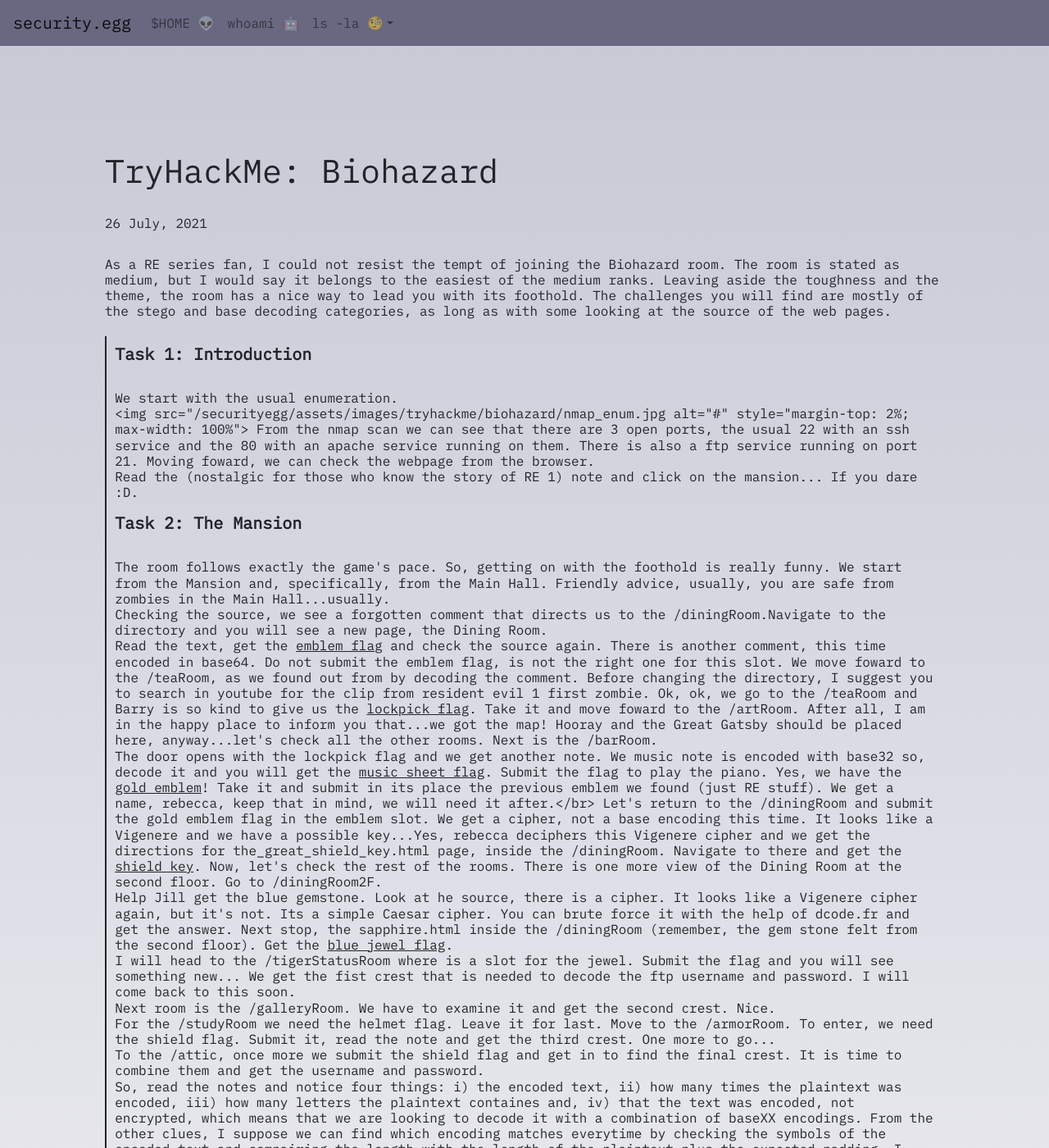
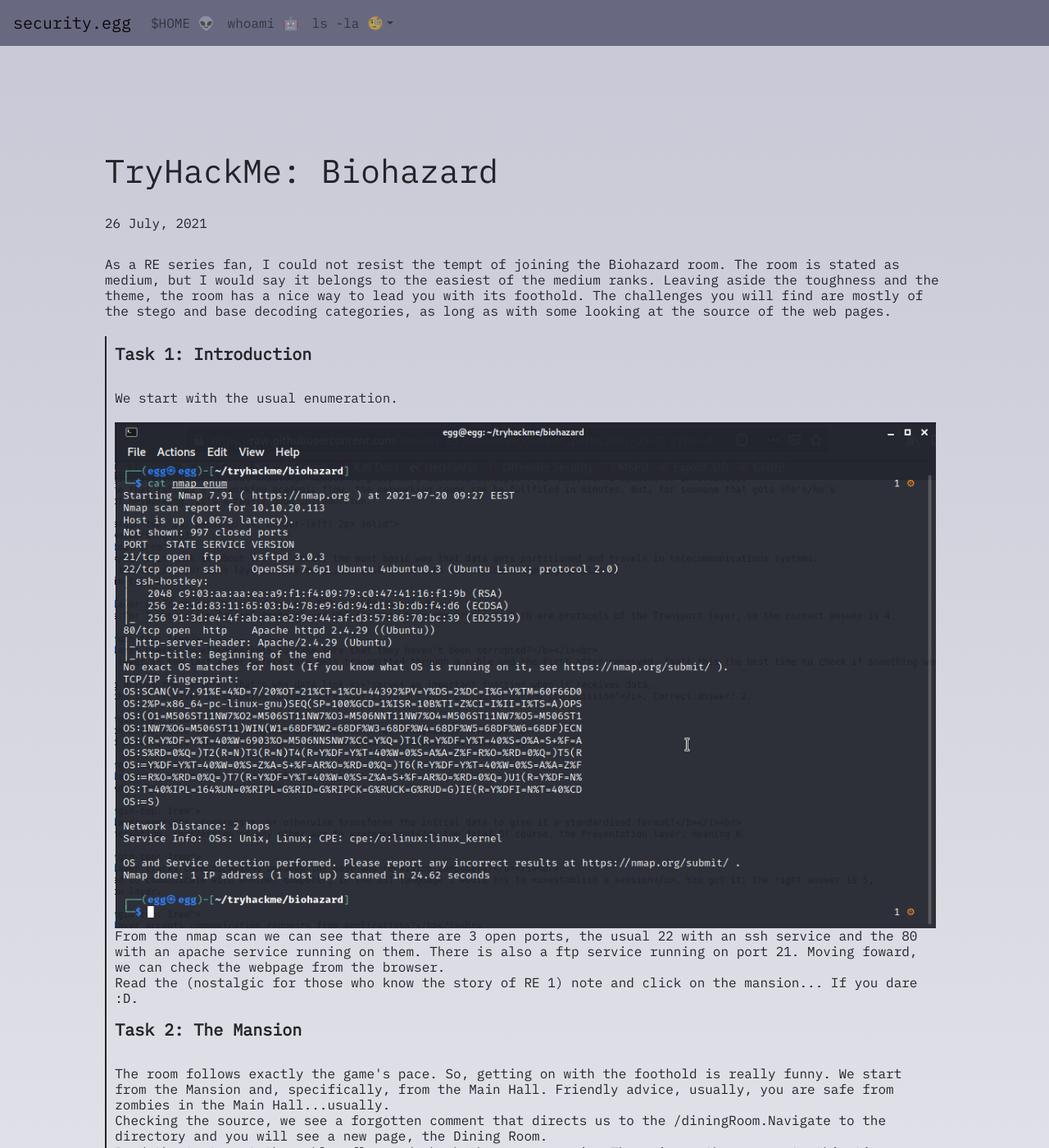
Before and after one commit to security-egg/securityegg, a Jekyll site: the page built from _posts/2021-07-26-biohazard.md, in a window 1280 px wide and 1400 px high. Shown: the whole window at 82% size. Built offline with Jekyll 4.4.1, drawn with Linux system fonts in a browser that asks for light colours; nearby versions of some CDN libraries.

Commit message:
Update 2021-07-26-biohazard.md

```diff
--- a/_posts/2021-07-26-biohazard.md
+++ b/_posts/2021-07-26-biohazard.md
@@ -13,7 +13,7 @@ you with its foothold. The challenges you will find are mostly of the stego and
 <h5><b>Task 1: Introduction</b></h5>
 <p style="margin-top: 2rem">
 We start with the usual enumeration.<br>
-<img src="/securityegg/assets/images/tryhackme/biohazard/nmap_enum.jpg alt="#" style="margin-top: 2%; max-width: 100%">
+<img src="/securityegg/assets/images/tryhackme/biohazard/nmap_enum.jpg" alt="#" style="margin-top: 2%; max-width: 100%">
 From the nmap scan we can see that there are 3 open ports, the usual 22 with an ssh service and the 80 with an apache service running on them. There is also a ftp service running on port 21. Moving foward, we can check the webpage from the browser.<br>
 Read the (nostalgic for those who know the story of RE 1) note and click on the mansion... If you dare :D.
 </p>
```
